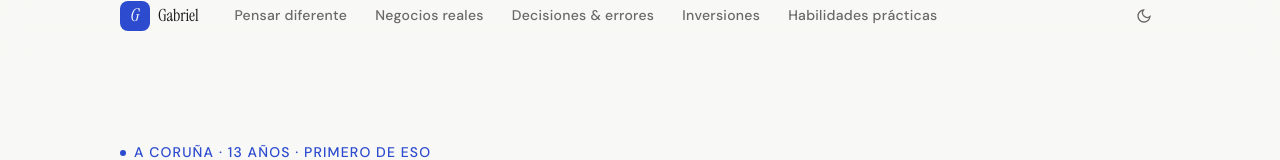
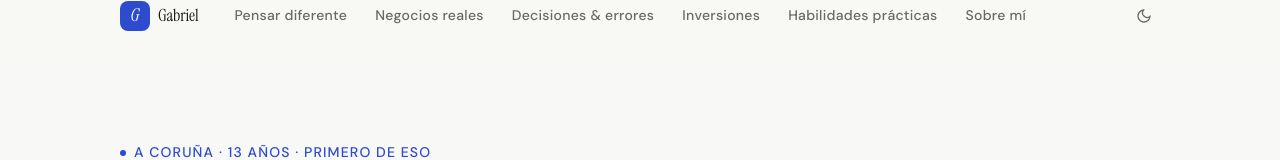
Before and after one commit to animaciongalicia/gabrielgarciaacosta, a Next.js app: page / in a window 1280 px wide. Shown: the top 160 px of the page. Built offline with nearby package versions, Linux system fonts and the light colour scheme.

Commit message:
feat: header con enlace Sobre mí

```diff
--- a/components/Header.tsx
+++ b/components/Header.tsx
@@ -1,34 +1,33 @@
-'use client'
-import Link from 'next/link'
-import { useEffect, useState } from 'react'
-import { usePathname } from 'next/navigation'
-import { CATEGORIAS } from '@/lib/categorias'
+"use client"
+import Link from "next/link"
+import { useEffect, useState } from "react"
+import { usePathname } from "next/navigation"
+import { CATEGORIAS } from "@/lib/categorias"
 
-const NAV_CATS = ['mentalidad', 'negocios', 'decisiones', 'inversiones', 'habilidades']
+const NAV_CATS = ["mentalidad", "negocios", "decisiones", "inversiones", "habilidades"]
 
 export default function Header() {
-  const [theme, setTheme] = useState<'light' | 'dark'>('light')
+  const [theme, setTheme] = useState<"light" | "dark">("light")
   const [menuOpen, setMenuOpen] = useState(false)
   const pathname = usePathname()
 
   useEffect(() => {
-    const stored = localStorage.getItem('theme')
-    const sys = window.matchMedia('(prefers-color-scheme: dark)').matches ? 'dark' : 'light'
-    setTheme((stored as 'light' | 'dark') || sys)
+    const stored = localStorage.getItem("theme")
+    const sys = window.matchMedia("(prefers-color-scheme: dark)").matches ? "dark" : "light"
+    setTheme((stored as "light" | "dark") || sys)
   }, [])
 
-  // Cierra menú al navegar
   useEffect(() => { setMenuOpen(false) }, [pathname])
 
   function toggleTheme() {
-    const next = theme === 'dark' ? 'light' : 'dark'
+    const next = theme === "dark" ? "light" : "dark"
     setTheme(next)
-    document.documentElement.setAttribute('data-theme', next)
-    localStorage.setItem('theme', next)
+    document.documentElement.setAttribute("data-theme", next)
+    localStorage.setItem("theme", next)
   }
 
-  function isActive(catSlug: string) {
-    return pathname === `/categoria/${catSlug}`
+  function isActive(href: string) {
+    return pathname === href || pathname.startsWith(href + "/")
   }
 
   return (
@@ -36,36 +35,33 @@ export default function Header() {
       <header className="site-header">
         <div className="container">
           <div className="header-inner">
-
-            {/* Logo */}
             <Link href="/" className="site-logo" aria-label="Gabriel García Acosta — Inicio">
-              <div className="logo-mark" aria-hidden="true">
-                <span>G</span>
-              </div>
+              <div className="logo-mark" aria-hidden="true"><span>G</span></div>
               <span>Gabriel</span>
             </Link>
 
-            {/* Nav categorías — desktop */}
             <nav className="header-nav" aria-label="Categorías">
               {NAV_CATS.map((slug) => (
                 <Link
                   key={slug}
                   href={`/categoria/${slug}`}
-                  className={`nav-link${isActive(slug) ? ' active' : ''}`}
+                  className={`nav-link${isActive(`/categoria/${slug}`) ? " active" : ""}`}
                 >
                   {CATEGORIAS[slug]?.nombre}
                 </Link>
               ))}
+              <Link href="/sobre" className={`nav-link${isActive("/sobre") ? " active" : ""}`}>
+                Sobre mí
+              </Link>
             </nav>
 
-            {/* Acciones */}
             <div className="header-actions">
               <button
                 onClick={toggleTheme}
                 className="theme-toggle"
-                aria-label={`Cambiar a modo ${theme === 'dark' ? 'claro' : 'oscuro'}`}
+                aria-label={`Cambiar a modo ${theme === "dark" ? "claro" : "oscuro"}`}
               >
-                {theme === 'dark' ? (
+                {theme === "dark" ? (
                   <svg width="16" height="16" viewBox="0 0 24 24" fill="none" stroke="currentColor" strokeWidth="2" aria-hidden="true">
                     <circle cx="12" cy="12" r="5" />
                     <path d="M12 1v2M12 21v2M4.22 4.22l1.42 1.42M18.36 18.36l1.42 1.42M1 12h2M21 12h2M4.22 19.78l1.42-1.42M18.36 5.64l1.42-1.42" />
@@ -76,36 +72,35 @@ export default function Header() {
                   </svg>
                 )}
               </button>
-
-              {/* Hamburguesa móvil */}
               <button
                 className="menu-toggle"
                 onClick={() => setMenuOpen(!menuOpen)}
-                aria-label={menuOpen ? 'Cerrar menú' : 'Abrir menú'}
+                aria-label={menuOpen ? "Cerrar menú" : "Abrir menú"}
                 aria-expanded={menuOpen}
               >
-                <span style={menuOpen ? { transform: 'rotate(45deg) translate(4px, 4px)' } : {}} />
+                <span style={menuOpen ? { transform: "rotate(45deg) translate(4px, 4px)" } : {}} />
                 <span style={menuOpen ? { opacity: 0 } : {}} />
-                <span style={menuOpen ? { transform: 'rotate(-45deg) translate(4px, -4px)' } : {}} />
+                <span style={menuOpen ? { transform: "rotate(-45deg) translate(4px, -4px)" } : {}} />
               </button>
             </div>
-
           </div>
         </div>
       </header>
 
-      {/* Mobile nav drawer */}
-      <nav className={`mobile-nav${menuOpen ? ' open' : ''}`} aria-label="Menú móvil">
+      <nav className={`mobile-nav${menuOpen ? " open" : ""}`} aria-label="Menú móvil">
         {NAV_CATS.map((slug) => (
           <Link
             key={slug}
             href={`/categoria/${slug}`}
-            className={`nav-link${isActive(slug) ? ' active' : ''}`}
+            className={`nav-link${isActive(`/categoria/${slug}`) ? " active" : ""}`}
           >
-            <span style={{ marginRight: '8px' }}>{CATEGORIAS[slug]?.icono}</span>
+            <span style={{ marginRight: "8px" }}>{CATEGORIAS[slug]?.icono}</span>
             {CATEGORIAS[slug]?.nombre}
           </Link>
         ))}
+        <Link href="/sobre" className={`nav-link${isActive("/sobre") ? " active" : ""}`}>
+          👤 Sobre mí
+        </Link>
       </nav>
     </>
   )
```
